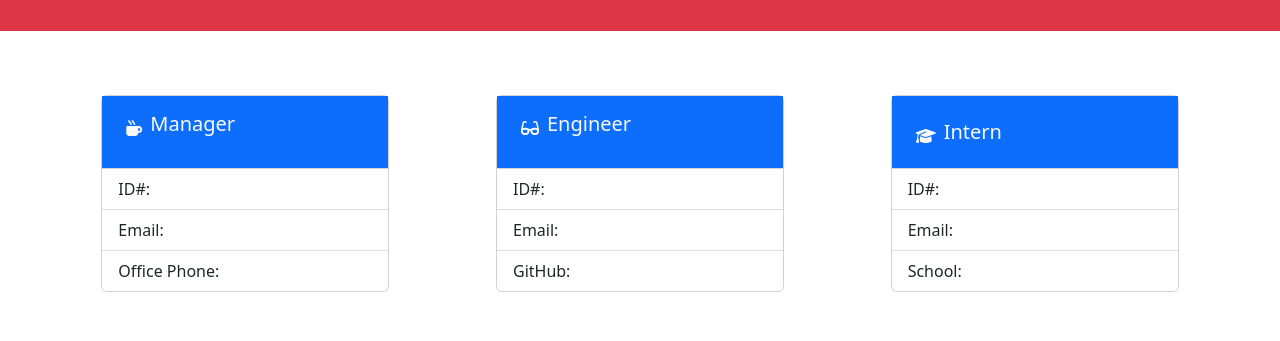
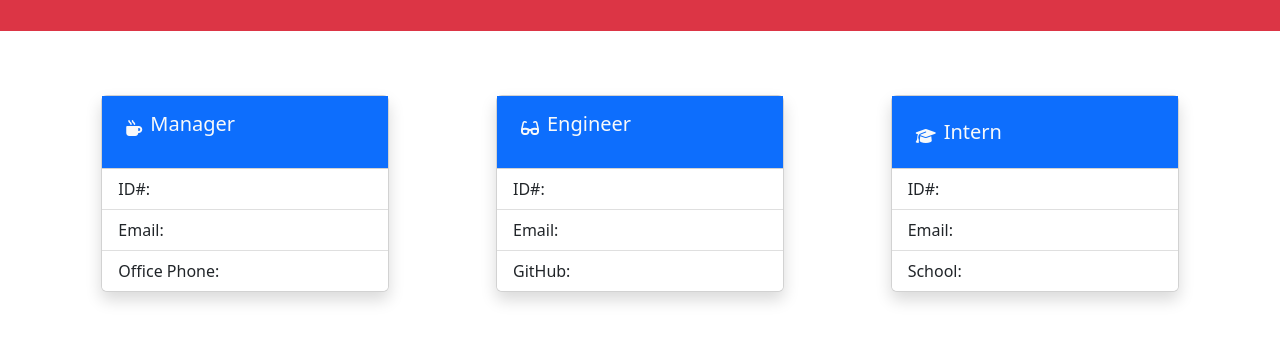
Before and after one commit to relero90/team-profile-generator, a website: page src/mockup.html in a window 1280 px wide. Shown: the part 121-462 px from the top of the page. Drawn offline with nearby package versions, Linux system fonts and the light colour scheme.

Commit message:
added shadows to HTML cards to match provided mockup

```diff
--- a/src/mockup.html
+++ b/src/mockup.html
@@ -27,7 +27,7 @@
     <main>
       <section class="m-5 d-flex flex-wrap justify-content-around">
         <!-- Manager Card -->
-        <div class="card mt-3" style="width: 18rem">
+        <div class="card mt-3 shadow" style="width: 18rem">
           <div class="card-body bg-primary text-light">
             <div class="d-flex">
               <i class="fa-solid fa-mug-hot m-2"></i>
@@ -43,7 +43,7 @@
           </ul>
         </div>
         <!-- Engineer Card -->
-        <div class="card mt-3" style="width: 18rem">
+        <div class="card mt-3 shadow" style="width: 18rem">
           <div class="card-body bg-primary text-light">
             <div class="d-flex">
               <i class="fa-solid fa-glasses m-2"></i>
@@ -59,7 +59,7 @@
           </ul>
         </div>
         <!-- Intern Card -->
-        <div class="card mt-3" style="width: 18rem">
+        <div class="card mt-3 shadow" style="width: 18rem">
           <div class="card-body bg-primary text-light">
             <h5 class="card-title"></h5>
             <div class="d-flex">
```
